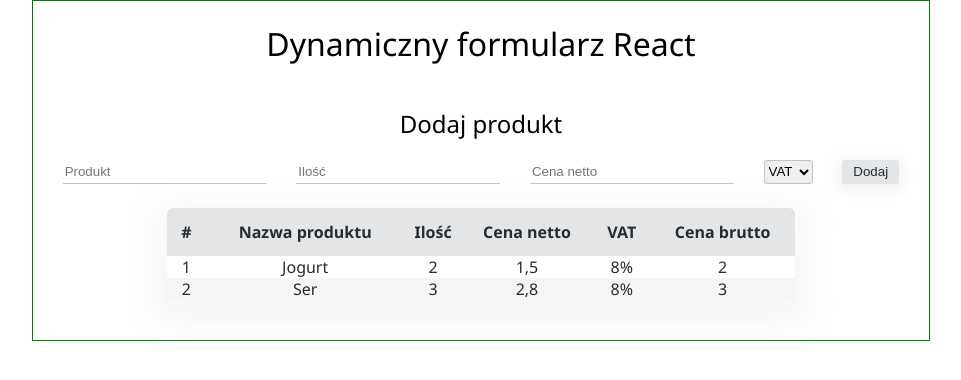
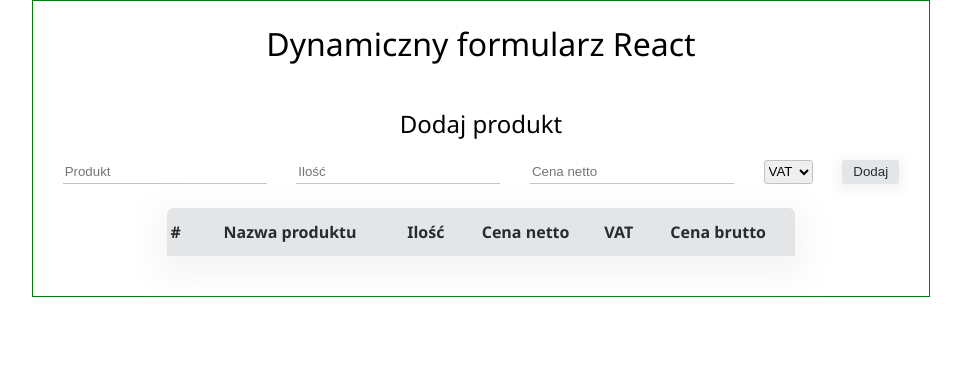
Before and after one commit to stosikmartyna/learning_js, a React (Create React App) app in the folder react_basics/dynamic_form/: page / in a window 1280 px wide. Shown: the top 380 px of the page, without its empty margins (159-1120 px from the left). Built offline with nearby package versions, Linux system fonts and the light colour scheme.

Commit message:
Display inputs values in table

```diff
--- a/react_basics/dynamic_form/src/App.js
+++ b/react_basics/dynamic_form/src/App.js
@@ -1,14 +1,26 @@
-import React from 'react';
+import React, { useState } from 'react';
 import { Form } from './components/Form/Form';
 import { Table } from './components/Table/Table';
 import './App.css';
 
 export const App = () => {
+  const [inputsValues, setInputsValues] = useState({});
+  const [products, setProducts] = useState([]);
+
+  const handleInputsValues = (event) => {
+      setInputsValues({...inputsValues, [event.target.id]: event.target.value});
+  }
+
+  const handleProductsSubmit = () => {
+    setProducts([...products, inputsValues]);
+    setInputsValues('');
+  }
+
   return (
     <div className="view">
       <h1>Dynamiczny formularz React</h1>
-      <Form />
-      <Table />
+      <Form onInputsValues={handleInputsValues} onProductsSubmit={handleProductsSubmit} />
+      <Table products={products}/>
     </div>
   );
 }
--- a/react_basics/dynamic_form/src/components/Form/Form.jsx
+++ b/react_basics/dynamic_form/src/components/Form/Form.jsx
@@ -1,27 +1,21 @@
-import React, { useState } from 'react';
+import React from 'react';
 import './Form.css';
 
-export const Form = () => {
-    const [inputValue, setInputValue] = useState('');
-
-    const handleInputValue = (event) => {
-        setInputValue({...inputValue, [event.target.id]: event.target.value});
-    }
-
+export const Form = ({onInputsValues, onProductsSubmit}) => {
     return (
         <>
             <h2>Dodaj produkt</h2>
             <div className="form">
-                <input id="product" type="text" placeholder="Produkt" onChange={handleInputValue}/>
-                <input id="quantity" type="number" placeholder="Ilość" onChange={handleInputValue}/>
-                <input id="nettoPrice" type="number" placeholder="Cena netto" onChange={handleInputValue}/>
-                <select id="vat" name="vat" onChange={handleInputValue}>
+                <input id="product" type="text" placeholder="Produkt" onChange={onInputsValues}/>
+                <input id="quantity" type="number" placeholder="Ilość" onChange={onInputsValues}/>
+                <input id="nettoPrice" type="number" placeholder="Cena netto" onChange={onInputsValues}/>
+                <select id="vat" name="vat" onChange={onInputsValues}>
                     <option value="">VAT</option>
-                    <option value="vat8">8%</option>
-                    <option value="vat23">23%</option>
-                    <option value="vat32">32%</option>
+                    <option value={8}>8%</option>
+                    <option value={23}>23%</option>
+                    <option value={32}>32%</option>
                 </select>
-                <button>Dodaj</button>
+                <button onClick={onProductsSubmit}>Dodaj</button>
             </div>
         </>
     )
--- a/react_basics/dynamic_form/src/components/Table/Table.jsx
+++ b/react_basics/dynamic_form/src/components/Table/Table.jsx
@@ -1,7 +1,7 @@
 import React from 'react';
 import './Table.css';
 
-export const Table = () => {
+export const Table = ({products}) => {
     return (
         <table>
           <thead>
@@ -15,22 +15,18 @@ export const Table = () => {
             </tr>
           </thead>
           <tbody>
-            <tr>
-              <td>1</td>
-              <td>Jogurt</td>
-              <td>2</td>
-              <td>1,5</td>
-              <td>8%</td>
-              <td>2</td>
-            </tr>
-            <tr>
-              <td>2</td>
-              <td>Ser</td>
-              <td>3</td>
-              <td>2,8</td>
-              <td>8%</td>
-              <td>3</td>
-            </tr>
+            {products.map((product, index) => {
+              return (
+                <tr key={index}>
+                  <td>{index + 1}</td>
+                  <td>{product.product}</td>
+                  <td>{product.quantity}</td>
+                  <td>{product.nettoPrice}</td>
+                  <td>{product.vat}</td>
+                  <td>{Number(product.nettoPrice) + (product.nettoPrice * product.vat / 100)}</td>
+                </tr>
+              )
+            })}
           </tbody>
         </table>
     )
```
